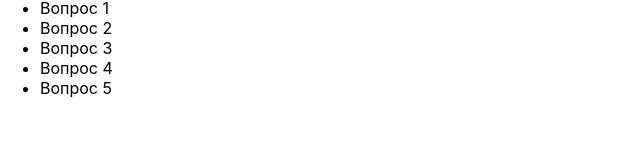
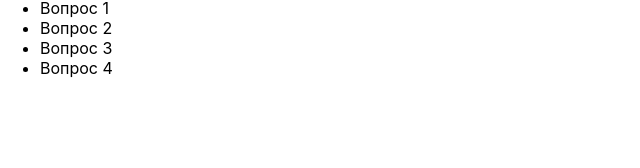
Before and after one commit to kirill8210/react-first, a React app: page / in a window 1280 px wide. Shown: the part 120-288 px from the top of the page, without its empty margins (0-640 px from the left). Built offline with nearby package versions, Linux system fonts and the light colour scheme.

Commit message:
First commit

```diff
--- a/src/containers/One/One.js
+++ b/src/containers/One/One.js
@@ -10,8 +10,7 @@ class One extends Component{
                     {text: 'Вопрос 1'},
                     {text: 'Вопрос 2'},
                     {text: 'Вопрос 3'},
-                    {text: 'Вопрос 4'},
-                    {text: 'Вопрос 5'}
+                    {text: 'Вопрос 4'}
                 ]
             }
         ]
```
